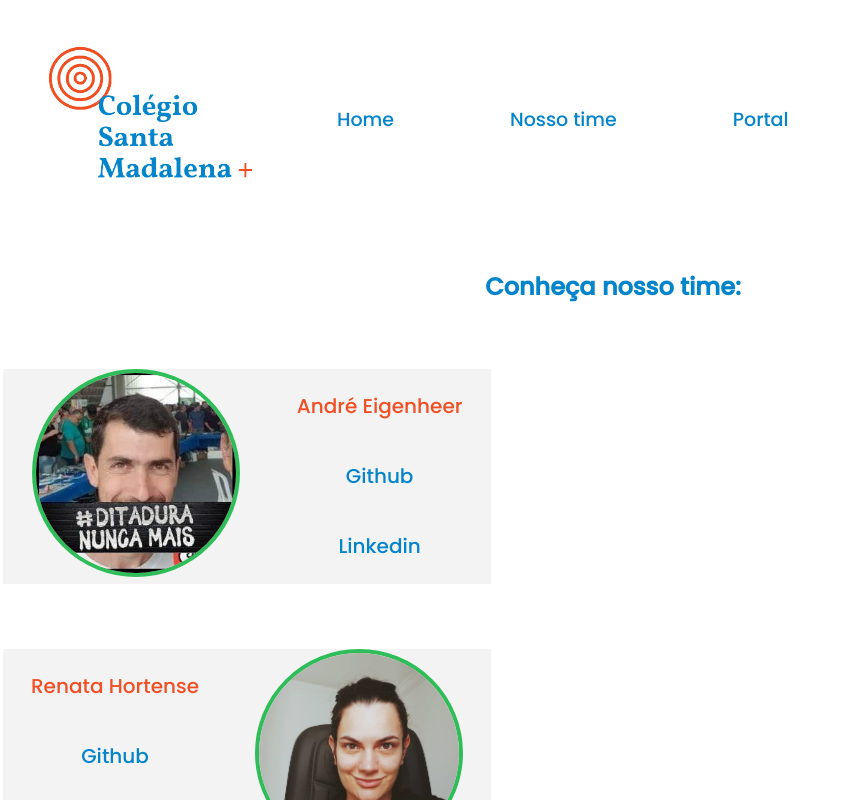
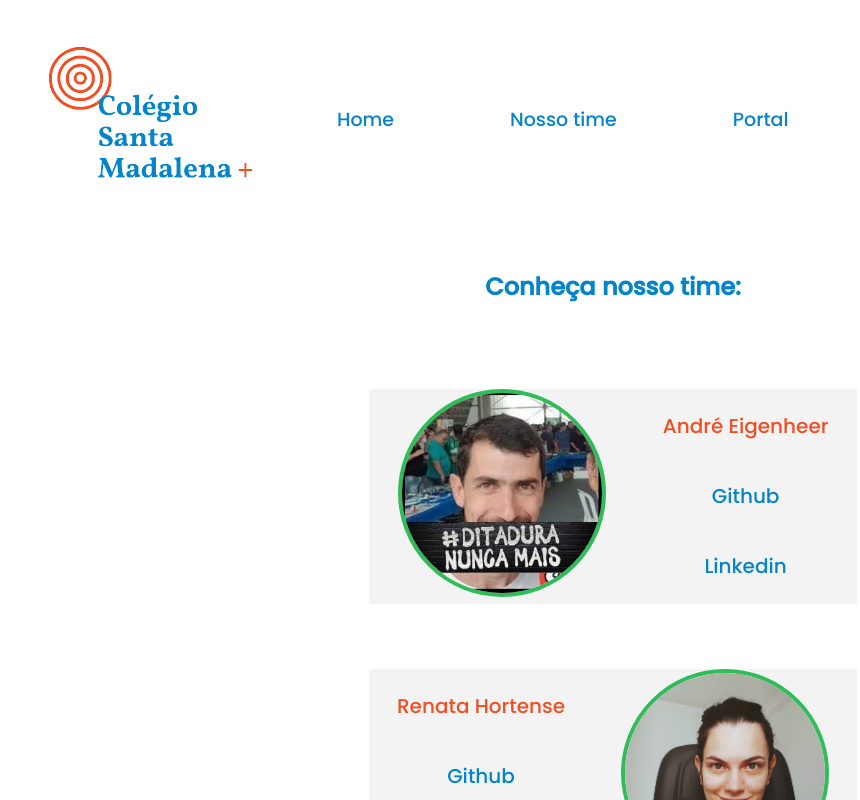
Before and after one commit to renatahortense/modulo5-projetoFinal, a React (Create React App) app in the folder projeto-m5/: page /time in a window 1280 px wide. Shown: the top 800 px of the page, without its empty margins (27-887 px from the left). Built offline with nearby package versions, Linux system fonts and the light colour scheme.

Commit message:
Alteração componente time

```diff
--- a/projeto-m5/src/components/Time/Time.css
+++ b/projeto-m5/src/components/Time/Time.css
@@ -3,6 +3,9 @@
 .body-about {
     font-family: 'Poppins', sans-serif;
     padding: 10px 30px;
+    display: flex;
+    flex-direction: column;
+    align-items: center
 }
 
 .school h1 {
```
